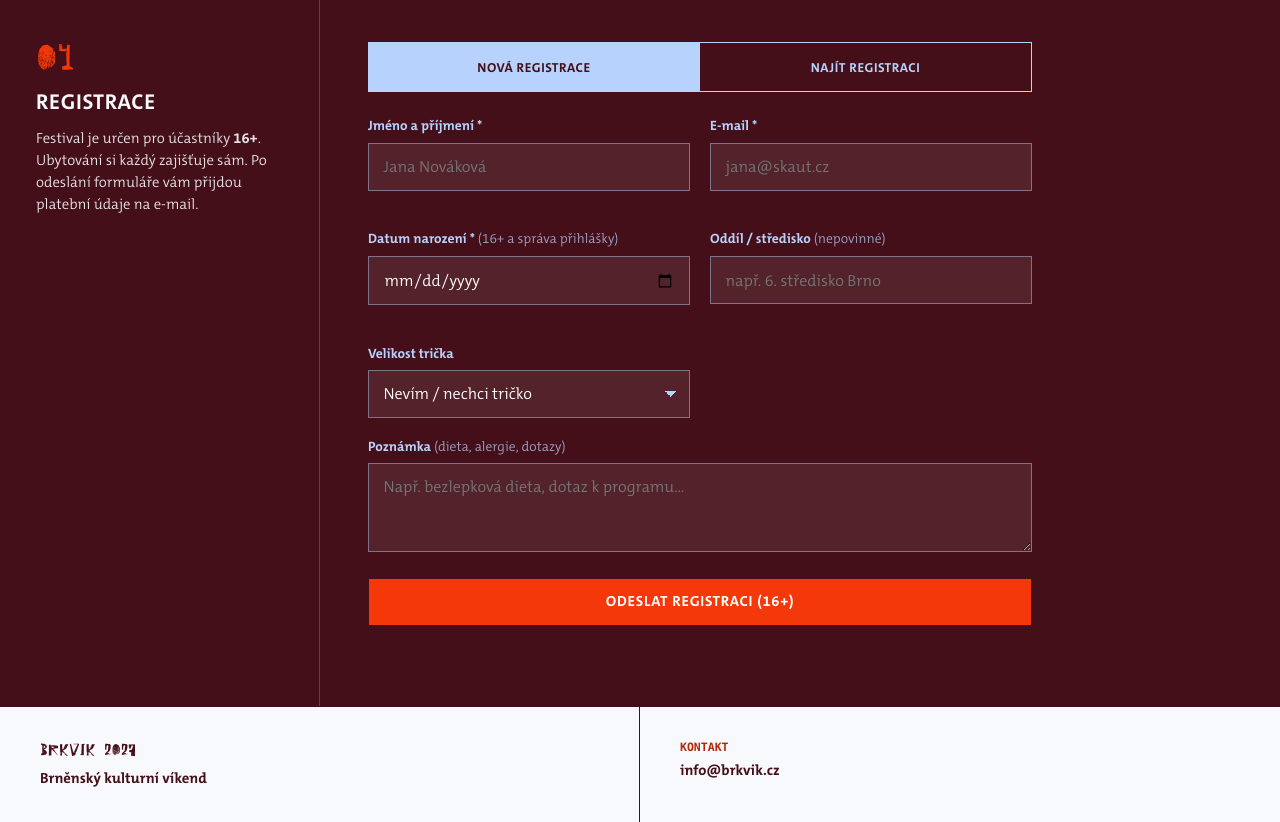
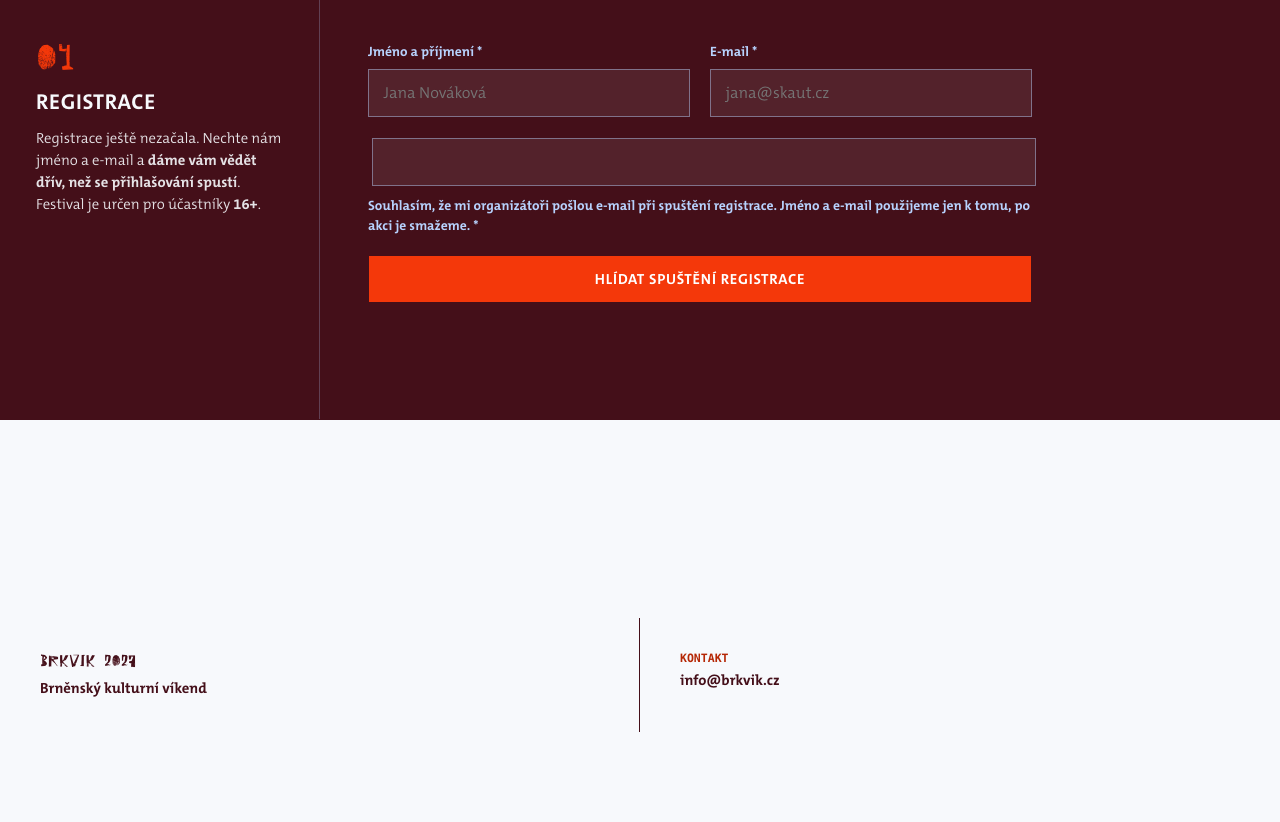
Before and after one commit to kar3lnovy-png/brkvik, a plain HTML site: page registrace.html in a window 1280 px wide. Shown: the part 68-890 px from the top of the page. After the commit the page ends 800 px from the top, so only its background shows below. Drawn offline with Linux system fonts and the light colour scheme; a web font is replaced by a local one.

Commit message:
Update registrace.html

```diff
--- a/registrace.html
+++ b/registrace.html
@@ -43,87 +43,41 @@
       <h2 class="section-heading">REGISTRACE</h2>
     </div>
     <p class="sidebar-note">
-        Festival je určen pro účastníky <strong>16+</strong>. Ubytování si každý zajišťuje sám. Po odeslání formuláře vám přijdou platební údaje na e-mail.
+      Registrace ještě nezačala. Nechte nám jméno a e-mail a <strong>dáme vám vědět dřív, než se přihlašování spustí</strong>. Festival je určen pro účastníky <strong>16+</strong>.
     </p>
   </div>
 
   <div class="section-content">
     <div class="account-box">
-        <div class="tabs" role="tablist">
-          <button class="tab-btn is-active" data-tab="register" role="tab" aria-selected="true" type="button">Nová registrace</button>
-          <button class="tab-btn" data-tab="lookup" role="tab" aria-selected="false" type="button">Najít registraci</button>
-        </div>
-
-        <!-- FORMULÁŘ: NOVÁ REGISTRACE -->
-        <form id="register-form" class="tab-panel is-active" data-panel="register" novalidate>
+      <form id="watch-form" novalidate>
         <div class="form-grid">
           <div class="form-row">
-              <label for="reg-jmeno">Jméno a příjmení *</label>
-              <input type="text" id="reg-jmeno" name="jmeno" required autocomplete="name" enterkeyhint="next" placeholder="Jana Nováková">
+            <label for="w-jmeno">Jméno a příjmení *</label>
+            <input type="text" id="w-jmeno" name="jmeno" required autocomplete="name" enterkeyhint="next" placeholder="Jana Nováková">
           </div>
           <div class="form-row">
-              <label for="reg-email">E-mail *</label>
-              <input type="email" id="reg-email" name="email" required autocomplete="email" inputmode="email" enterkeyhint="next" placeholder="jana@skaut.cz">
-            </div>
-            <div class="form-row">
-              <label for="reg-narozeni">Datum narození * <span class="opt">(16+ a správa přihlášky)</span></label>
-              <input type="date" id="reg-narozeni" name="narozeni" required autocomplete="bday" enterkeyhint="next">
-            </div>
-            <div class="form-row">
-              <label for="reg-oddil">Oddíl / středisko <span class="opt">(nepovinné)</span></label>
-              <input type="text" id="reg-oddil" name="oddil" autocomplete="organization" enterkeyhint="next" placeholder="např. 6. středisko Brno">
-            </div>
-            <div class="form-row">
-              <label for="reg-tricko">Velikost trička</label>
-              <select id="reg-tricko" name="tricko">
-                <option value="">Nevím / nechci tričko</option>
-                <option>XS</option>
-                <option>S</option>
-                <option>M</option>
-                <option>L</option>
-                <option>XL</option>
-                <option>XXL</option>
-              </select>
+            <label for="w-email">E-mail *</label>
+            <input type="email" id="w-email" name="email" required autocomplete="email" inputmode="email" enterkeyhint="send" placeholder="jana@skaut.cz">
           </div>
         </div>
 
-          <div class="form-row">
-            <label for="reg-poznamka">Poznámka <span class="opt">(dieta, alergie, dotazy)</span></label>
-            <textarea id="reg-poznamka" name="poznamka" rows="3" placeholder="Např. bezlepková dieta, dotaz k programu…"></textarea>
+        <!-- honeypot proti botům: člověk ho nevidí -->
+        <div style="position:absolute;left:-9999px" aria-hidden="true">
+          <input type="text" name="web" tabindex="-1" autocomplete="off">
         </div>
 
-          <button type="submit" class="btn btn-primary btn-block">Odeslat registraci (16+)</button>
-          <p class="form-msg" id="register-msg" role="status"></p>
+        <div class="form-row">
+          <label>
+            <input type="checkbox" name="souhlas" required>
+            Souhlasím, že mi organizátoři pošlou e-mail při spuštění registrace. Jméno a e-mail použijeme jen k tomu, po akci je smažeme. *
+          </label>
+        </div>
+
+        <button type="submit" class="btn btn-primary btn-block">Hlídat spuštění registrace</button>
+        <p class="form-msg" id="watch-msg" role="status"></p>
       </form>
 
-        <!-- FORMULÁŘ: VYHLEDÁNÍ REGISTRACE -->
-        <form id="lookup-form" class="tab-panel" data-panel="lookup" novalidate>
-          <div class="form-grid">
-            <div class="form-row">
-              <label for="lookup-email">E-mail z registrace *</label>
-              <input type="email" id="lookup-email" name="email" required autocomplete="email" inputmode="email" enterkeyhint="next" placeholder="jana@skaut.cz">
-            </div>
-            <div class="form-row">
-              <label for="lookup-narozeni">Datum narození *</label>
-              <input type="date" id="lookup-narozeni" name="narozeni" required autocomplete="bday" enterkeyhint="search">
-            </div>
-          </div>
-          <button type="submit" class="btn btn-primary btn-block">Najít registraci</button>
-          <p class="form-msg" id="lookup-msg" role="status"></p>
-        </form>
-
-        <!-- VÝSLEDEK VYHLEDÁNÍ -->
-        <div id="registration-result" class="registration-result" hidden>
-          <div class="result-header">
-            <span class="result-icon">✓</span>
-            <h3>Registrace nalezena</h3>
-            <span class="paid-badge" id="paid-badge"></span>
-          </div>
-          <dl class="result-list" id="result-list"></dl>
-          <div class="result-actions">
-            <button id="cancel-registration" class="btn btn-outline btn-danger btn-block" type="button">Zrušit registraci</button>
-          </div>
-        </div>
+      <p class="form-msg" id="unsub-msg" role="status"></p>
     </div>
   </div>
 </section>
```
Lines whose indentation alone changed are shown as unchanged.
